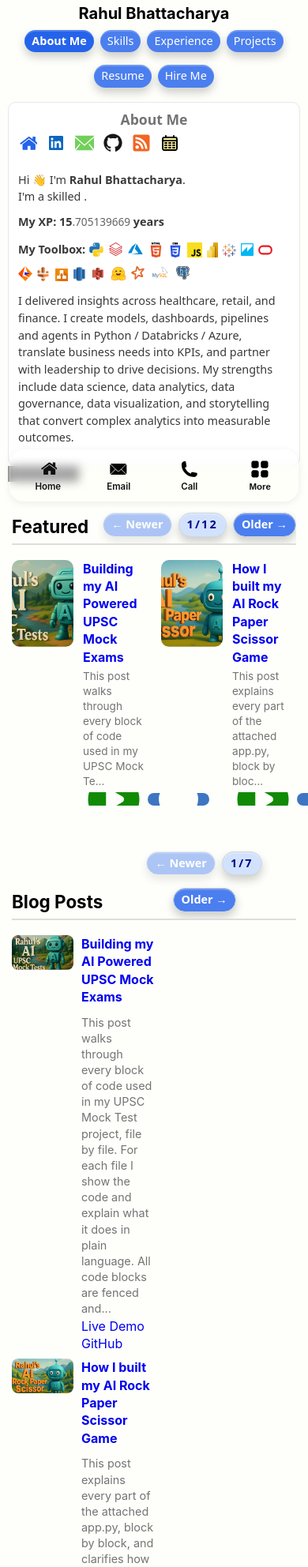
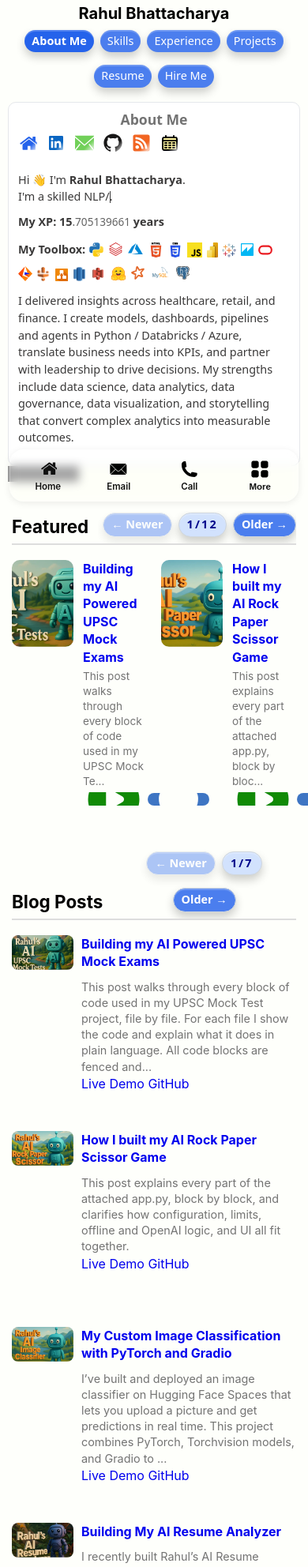
Before and after one commit to RahulBhattacharya1/RahulBhattacharya1.github.io, a Jekyll site: the page built from index.html, in a window 390 px wide, cut to the strip 255-2239 px from the top of the page. Shown: the whole strip at 79% size. Built offline with Jekyll 4.4.1, drawn with Linux system fonts in a browser that asks for light colours; the list of posts is cut into pages by our own code; grey boxes are pictures that could not be loaded.

Commit message:
Update index.html

```diff
--- a/index.html
+++ b/index.html
@@ -269,6 +269,14 @@
     flex-direction: row !important;      /* image left, text right */
   }
 
+    /* Make each card truly full-width */
+  #post-strip > li.post-item{
+    margin: 0 !important;          /* kill any li side margins */
+    padding: 0 !important;
+    width: 100% !important;
+    max-width: 100% !important;
+  }
+
 }
 
 
```
